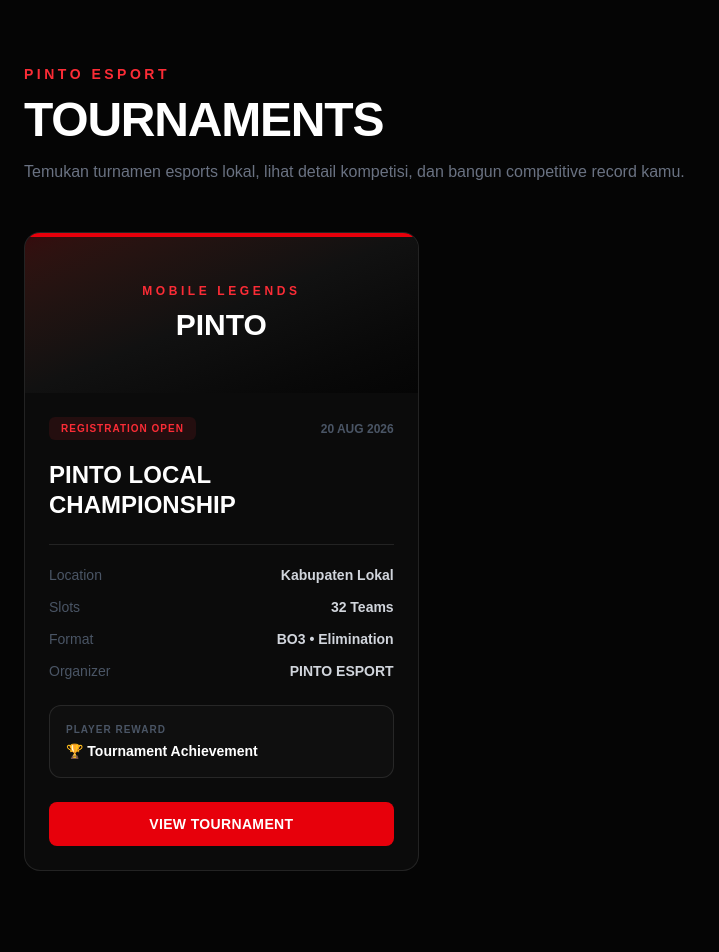
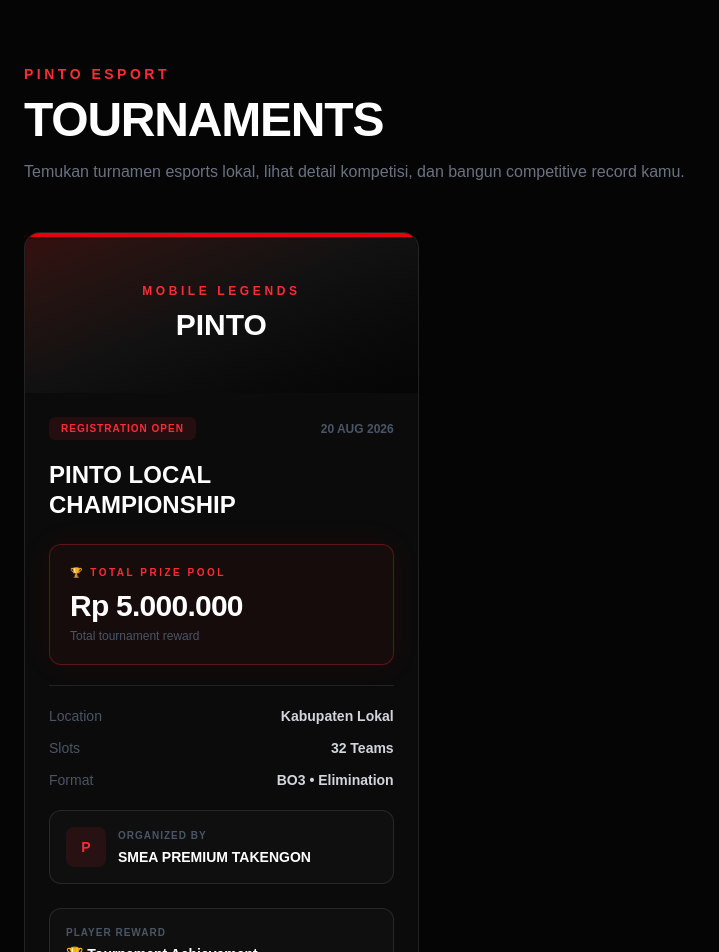
Before and after one commit to faal151/esports-platform, a Next.js app: page /tournaments in a window 1280 px wide. Shown: the top 952 px of the page, without its empty margins (0-719 px from the left). Built offline with nearby package versions, Linux system fonts and the light colour scheme.

Commit message:
Build tournament V1

```diff
--- a/app/tournaments/page.tsx
+++ b/app/tournaments/page.tsx
@@ -8,6 +8,7 @@ type Tournament = {
   format: string;
   organizer: string;
   reward: string;
+  prizePool: string;
 };
 
 const tournaments: Tournament[] = [
@@ -19,8 +20,9 @@ const tournaments: Tournament[] = [
     location: "Kabupaten Lokal",
     slots: "32 Teams",
     format: "BO3 • Elimination",
-    organizer: "PINTO ESPORT",
+    organizer: "SMEA PREMIUM TAKENGON",
     reward: "Tournament Achievement",
+    prizePool: "Rp 5.000.000",
   },
 ];
 
@@ -87,8 +89,23 @@ export default function TournamentsPage() {
                   {tournament.title}
                 </h2>
 
-                {/* Info */}
-                <div className="mt-6 space-y-3 border-t border-white/10 pt-5">
+                {/* Prize Pool */}
+<div className="mt-6 rounded-xl border border-red-500/30 bg-red-500/5 p-5 shadow-[0_0_30px_rgba(255,30,30,0.08)]">
+  <p className="text-[10px] font-black uppercase tracking-[0.25em] text-red-500">
+    🏆 Total Prize Pool
+  </p>
+
+  <p className="mt-2 text-3xl font-black tracking-tight text-white">
+    {tournament.prizePool}
+  </p>
+
+  <p className="mt-1 text-xs text-gray-600">
+    Total tournament reward
+  </p>
+</div>
+
+{/* Tournament Info */}
+<div className="mt-5 space-y-3 border-t border-white/10 pt-5">
 
   <div className="flex justify-between text-sm">
     <span className="text-gray-600">
@@ -120,16 +137,23 @@ export default function TournamentsPage() {
     </span>
   </div>
 
-                  <div className="flex justify-between text-sm">
-                    <span className="text-gray-600">
-                      Organizer
-                    </span>
-
-                    <span className="font-semibold text-gray-300">
-                      {tournament.organizer}
-                    </span>
 </div>
 
+{/* Organizer */}
+<div className="mt-5 flex items-center gap-3 rounded-xl border border-white/10 bg-white/[0.02] p-4">
+  <div className="flex h-10 w-10 items-center justify-center rounded-lg bg-red-500/10 text-sm font-black text-red-500">
+    P
+  </div>
+
+  <div>
+    <p className="text-[10px] font-bold uppercase tracking-widest text-gray-600">
+      Organized By
+    </p>
+
+    <p className="mt-1 text-sm font-black uppercase text-white">
+      {tournament.organizer}
+    </p>
+  </div>
 </div>
 
                 {/* Reward */}
--- a/app/tournaments/pinto-local-championship/page.tsx
+++ b/app/tournaments/pinto-local-championship/page.tsx
@@ -28,6 +28,21 @@ export default function TournamentDetailPage() {
                   Mobile Legends
                 </span>
               </div>
+
+{/* Prize Pool */}
+<div className="mt-8 inline-flex flex-col rounded-2xl border border-red-500/30 bg-red-500/5 px-6 py-5 shadow-[0_0_40px_rgba(255,30,30,0.12)]">
+  <p className="text-xs font-black uppercase tracking-[0.3em] text-red-500">
+    🏆 Total Prize Pool
+  </p>
+
+  <p className="mt-2 text-4xl font-black tracking-tight text-white md:text-5xl">
+    Rp 5.000.000
+  </p>
+
+  <p className="mt-2 text-xs font-medium text-gray-500">
+    Grand prize + tournament rewards
+  </p>
+</div>
 
               <h1 className="mt-6 text-4xl font-black uppercase leading-tight md:text-6xl">
                 PINTO Local
```
Lines whose indentation alone changed are shown as unchanged.
